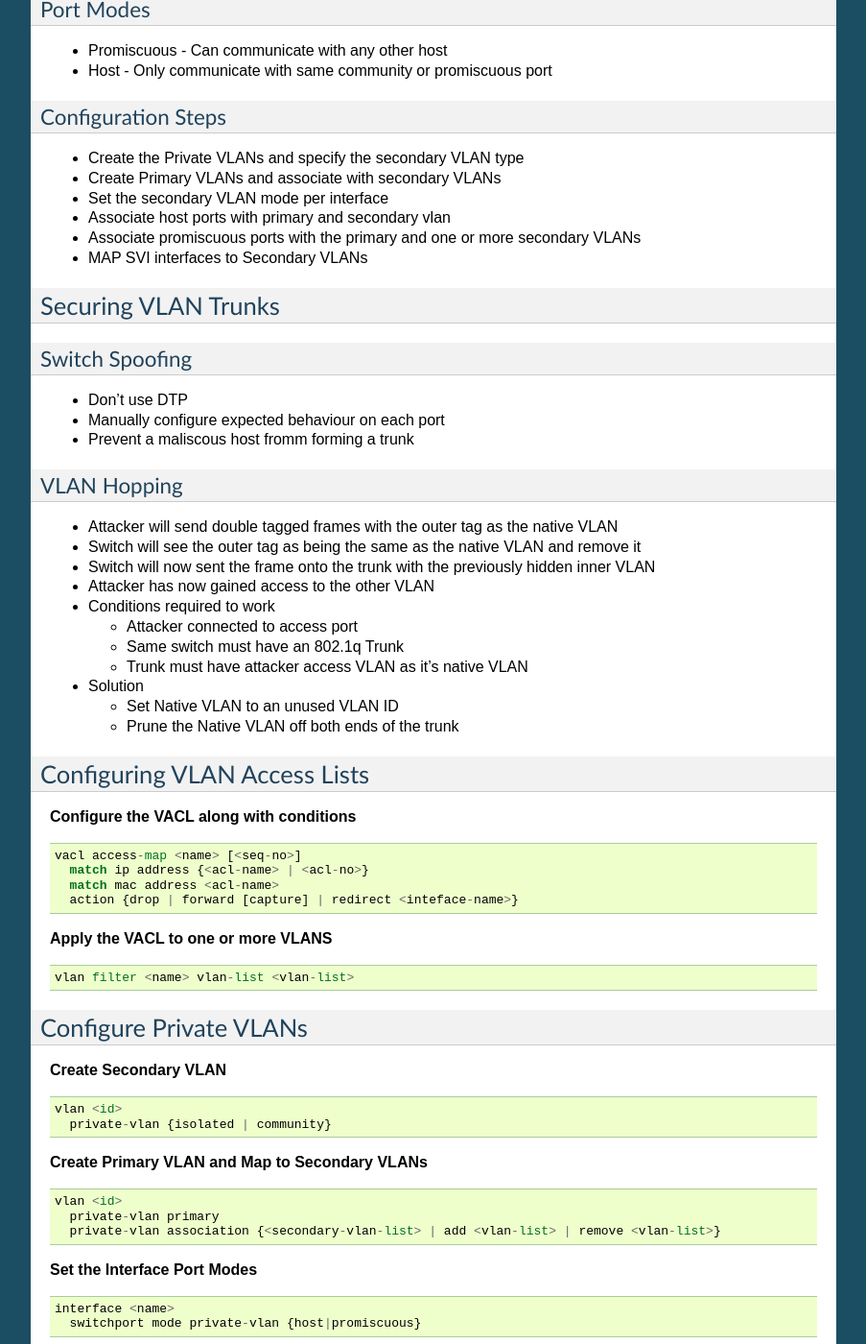
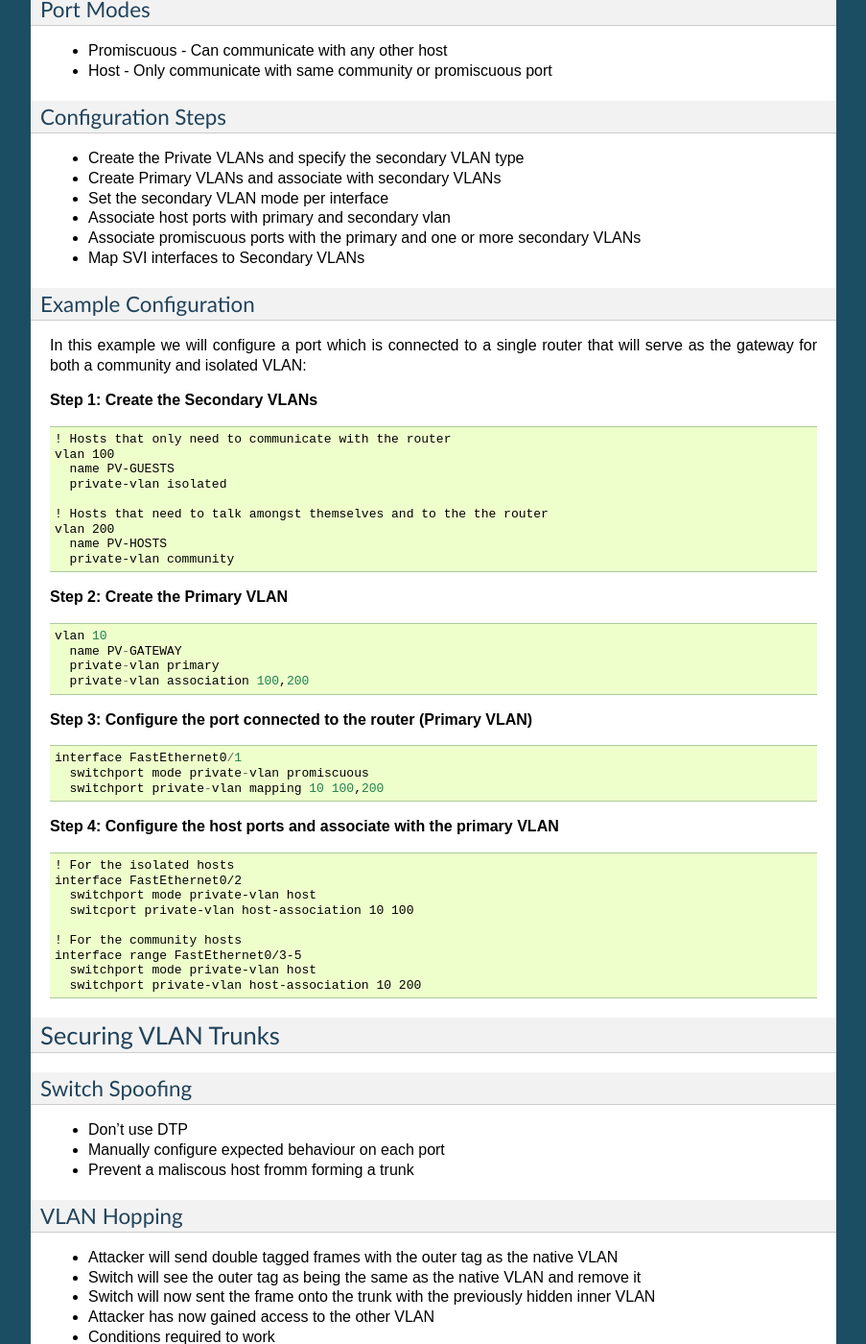
Before and after one commit to hdinthkld/gnj, a Sphinx documentation site: the page built from source/STUDY_NOTES/CISCO_SWITCH/SECURITYVLANS.rst, in a window 1280 px wide and 1400 px high, scrolled down 827 px. Shown: the whole window at 96% size, without its empty margins (198-1101 px from the left). Built offline with Sphinx 7.4.7, drawn with Linux system fonts in a browser that asks for light colours; pages that are not in the unit, such as notebooks, are missing from menus; some of the changed text lies outside the part shown.

Commit message:
Clarified Private VLAN configuration and typo fixes

```diff
--- a/source/STUDY_NOTES/CISCO_SWITCH/SECURITYVLANS.rst
+++ b/source/STUDY_NOTES/CISCO_SWITCH/SECURITYVLANS.rst
@@ -56,7 +56,59 @@ Configuration Steps
 - Set the secondary VLAN mode per interface
 - Associate host ports with primary and secondary vlan
 - Associate promiscuous ports with the primary and one or more secondary VLANs
-- MAP SVI interfaces to Secondary VLANs
+- Map SVI interfaces to Secondary VLANs
+
+Example Configuration
+---------------------
+
+In this example we will configure a port which is connected to a single router that will serve
+as the gateway for both a community and isolated VLAN:
+
+**Step 1: Create the Secondary VLANs**
+
+::
+
+  ! Hosts that only need to communicate with the router
+  vlan 100
+    name PV-GUESTS
+    private-vlan isolated
+
+  ! Hosts that need to talk amongst themselves and to the the router
+  vlan 200
+    name PV-HOSTS
+    private-vlan community
+
+**Step 2: Create the Primary VLAN**
+
+::
+
+  vlan 10
+    name PV-GATEWAY
+    private-vlan primary
+    private-vlan association 100,200
+
+**Step 3: Configure the port connected to the router (Primary VLAN)**
+
+::
+
+  interface FastEthernet0/1
+    switchport mode private-vlan promiscuous
+    switchport private-vlan mapping 10 100,200
+
+**Step 4: Configure the host ports and associate with the primary VLAN**
+
+::
+
+  ! For the isolated hosts
+  interface FastEthernet0/2
+    switchport mode private-vlan host
+    switcport private-vlan host-association 10 100
+
+  ! For the community hosts
+  interface range FastEthernet0/3-5
+    switchport mode private-vlan host
+    switchport private-vlan host-association 10 200
+
 
 Securing VLAN Trunks
 ====================
@@ -132,13 +184,16 @@ Configure Private VLANs
 
 **Associate Host Port With Primary And Secondary VLAN**
 
+*NOTE: Host ports can only be associated with one primary and one secondary VLAN*
+
 ::
 
   interface <name>
-    switchport private-vlan host association <primary> <secondary>
+    switchport private-vlan host-association <primary> <secondary>
 
 **Associate Promiscuous Ports with Primary and one or more Secondary VLANs**
 
+*NOTE: A promiscuous port belongs to one primary VLAN but can be mapped to more than one secondary VLAN*
 ::
 
   interface <name>
@@ -146,10 +201,19 @@ Configure Private VLANs
 
 **Associate Layer 3 SVI with one or more secondary VLANs**
 
+*NOTE: Only create for "Primary" VLANs, any SVIs for a secondary VLAN will be shutdown*
 ::
 
   interface vlan<id>
-    private-vlan mappiing {<vlan-id>|add <vlan-list>|remove <vlan-list>}
+    private-vlan mapping {<vlan-id>|add <vlan-list>|remove <vlan-list>}
+
+**Verify Private VLANs**
+
+::
+
+  show vlan private-vlan
+  show interface switchport
+  show interface private-vlan mapping
 
 Vlan Trunk Secure Configuration
 ===============================
```
Also changed, not shown: other parts of source/STUDY_NOTES/CISCO_SWITCH/SECURITYVLANS.rst (+3 -3 lines).
